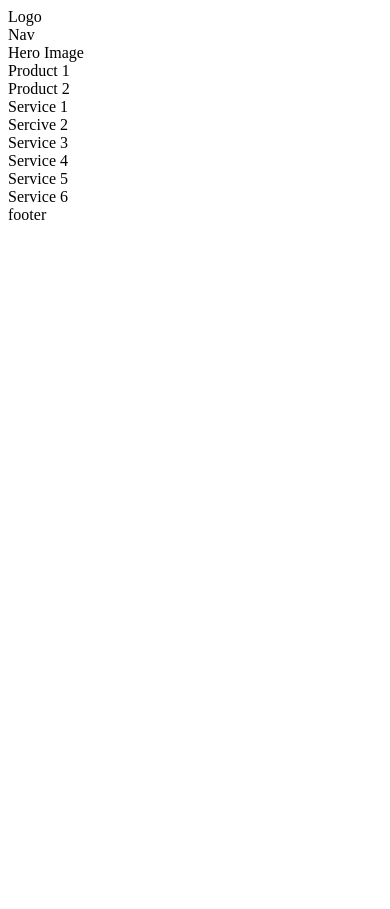
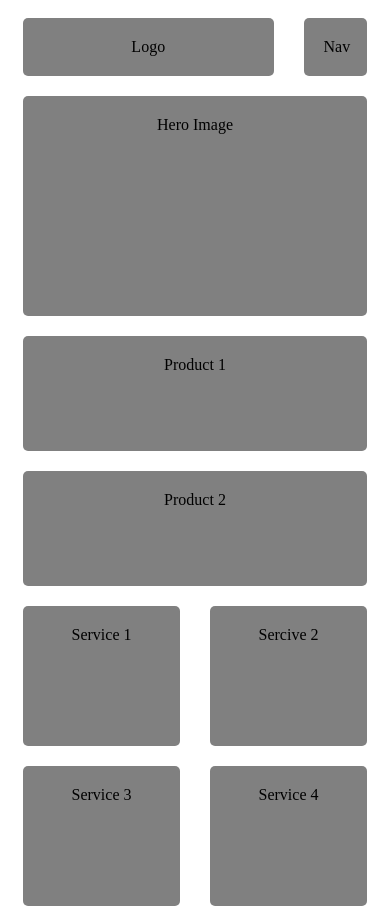
Before and after one commit to diegoxavir/rodriguez-ramos_diego_scaffold, a plain HTML site: page index.html in a window 390 px wide. Shown: the top 909 px of the page. Before the commit the page ends 844 px from the top, so only its background shows below. Drawn offline with Linux system fonts and the light colour scheme.

Commit message:
added the cxss for the mobile layout
added the cxss for the mobile layout

```diff
--- a/css/grid.css
+++ b/css/grid.css
@@ -0,0 +1,27 @@
+ .grid-con {
+   display: grid;
+   grid-template-columns: repeat(4, minmax(0, 1fr));
+   grid-column-gap: 30px;
+   max-width: 1200px;
+   margin: 0 auto;
+   padding-left: 15px;
+   padding-right: 15px;
+}
+
+
+.col-span-1	{grid-column: span 1 / span 1;}
+.col-span-2	{grid-column: span 2 / span 2;}
+.col-span-3	{grid-column: span 3 / span 3;}
+.col-span-4	{grid-column: span 4 / span 4;}
+.col-span-full {grid-column: 1 / -1;}
+
+.col-start-1	{grid-column-start: 1;}
+.col-start-2	{grid-column-start: 2;}
+.col-start-3	{grid-column-start: 3;}
+.col-start-4	{grid-column-start: 4;}
+
+.col-end-1	{grid-column-end: 1;}
+.col-end-2	{grid-column-end: 2;}
+.col-end-3	{grid-column-end: 3;}
+.col-end-4	{grid-column-end: 4;}
+.col-end-5	{grid-column-end: 5;}
--- a/css/main.css
+++ b/css/main.css
@@ -0,0 +1,24 @@
+.box {
+    background-color: grey;
+    padding: 20px;
+    margin-top: 10px;
+    margin-bottom: 10px;
+    text-align: center;
+    border-radius: 5px;
+}
+
+#hero-image {
+    height: 180px;
+}
+
+.product-box {
+    height: 75px;
+}
+
+.service-box {
+    height: 100px;
+}
+
+#footer-box {
+    height: 75px;
+}
--- a/index.html
+++ b/index.html
@@ -5,20 +5,24 @@
 <meta name="viewport" content="width=device-width, initial-scale=1.0">
 <title>Scaffold</title>
 <link href="css/main.css" rel="stylesheet" type="text/css" media="screen">
+<link href="css/grid.css" rel="stylesheet" type="text/css" media="screen">
 <link rel="font" href="">
 </head>
 <body>
     <main class="grid-con">
-        <div class="box" id="logo">Logo</div>
+        <div class="box col-span-3" id="logo">Logo</div>
         <div class="box" id="nav">Nav</div>
-        <div class="box" id="hero-image">Hero Image</div>
-        <div class="box" id="pro-1">Product 1</div>
-        <div class="box" id="pro-2">Product 2</div>
-        <div class="box" id="serv-1">Service 1</div>
-        <div class="box" id="serv-2">Sercive 2</div>
-        <div class="box" id="serv-3">Service 3</div>
-        <div class="box" id="serv-4">Service 4</div>
-        <div class="box" id="serv-5">Service 5</div>
-        <div class="box" id="serv-6">Service 6</div>
-        <div class="box" id="footer">footer</div>
+        <div class="box col-span-full" id="hero-image">Hero Image</div>
+        <div class="box col-span-full product-box">Product 1</div>
+        <div class="box col-span-full product-box">Product 2</div>
+        <div class="box col-span-2 service-box">Service 1</div>
+        <div class="box col-span-2 service-box">Sercive 2</div>
+        <div class="box col-span-2 service-box">Service 3</div>
+        <div class="box col-span-2 service-box">Service 4</div>
+        <div class="box col-span-2 service-box">Service 5</div>
+        <div class="box col-span-2 service-box">Service 6</div>
     </main>
+
+    <footer class="grid-con">
+        <div class="box col-span-full" id="footer-box">footer</div>
+    </footer>
```
